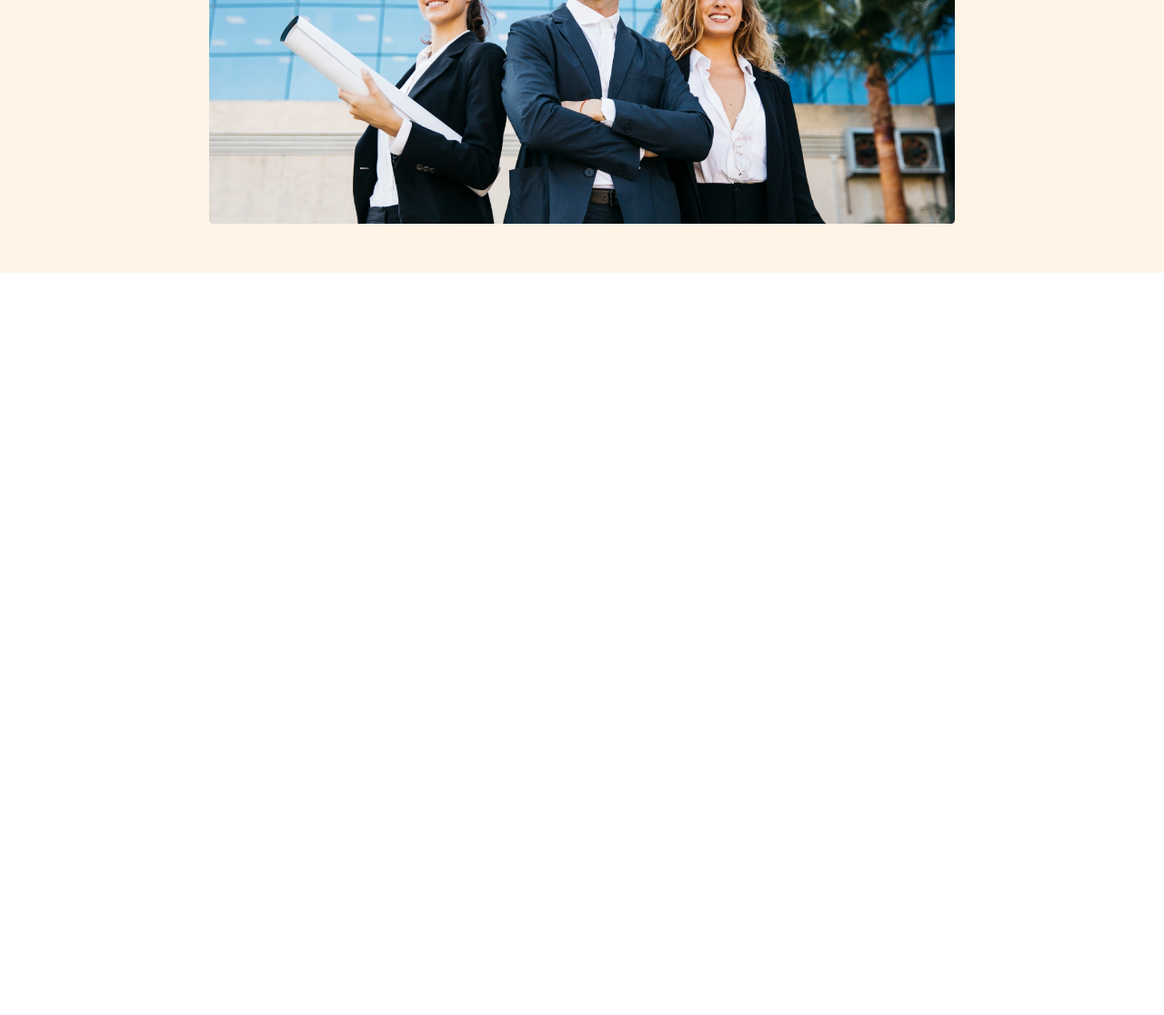
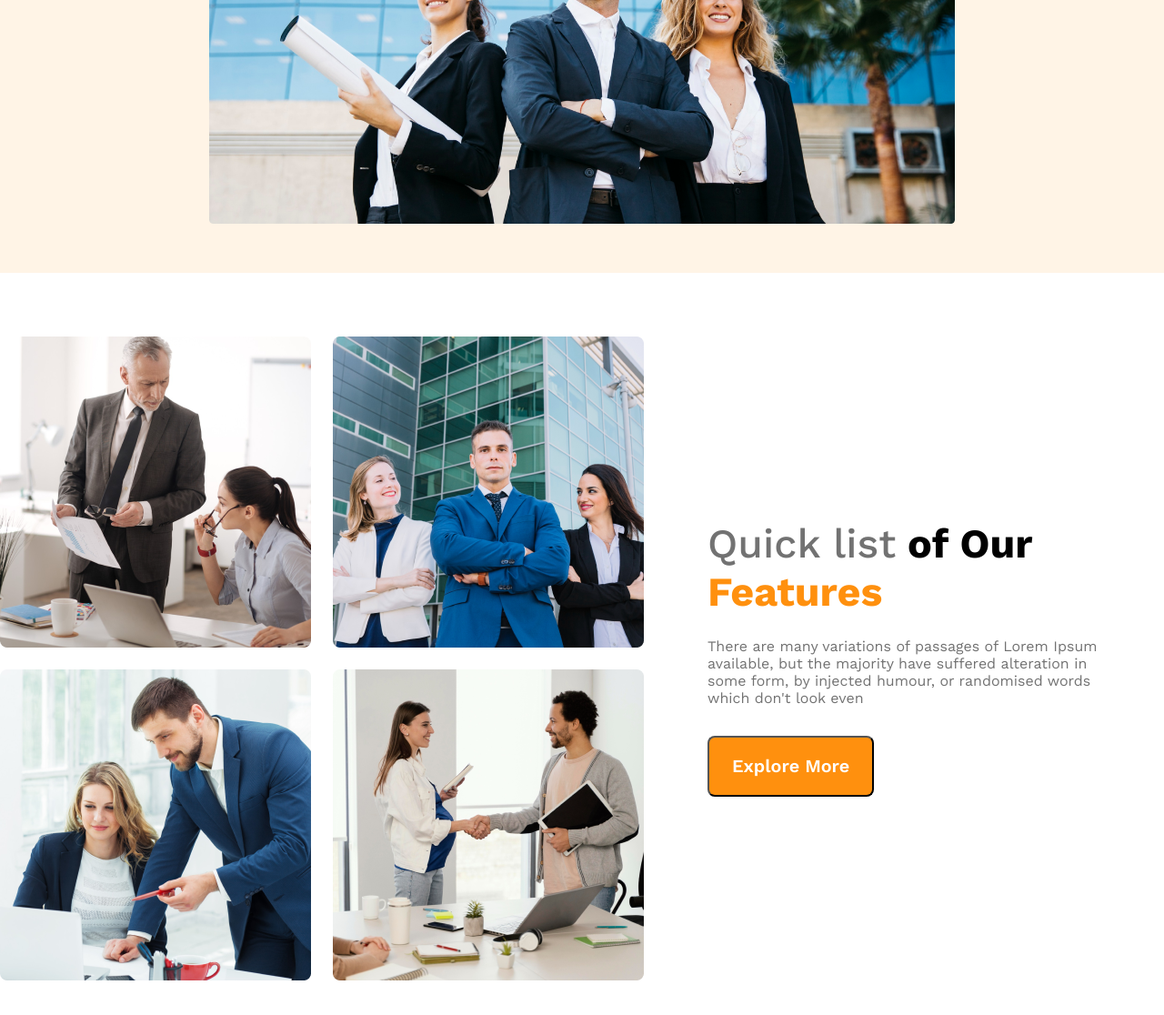
Before and after one commit to Ajhaeahmed3218/project-9, a plain HTML site: page index.html in a window 1280 px wide. Shown: the part 647-1763 px from the top of the page at 91% size. Before the commit the page ends 947 px from the top, so only its background shows below. Drawn offline with nearby package versions, Linux system fonts and the light colour scheme.

Commit message:
section teams responsive

```diff
--- a/index.html
+++ b/index.html
@@ -20,14 +20,26 @@
         <div class="bennar">
             <div class="bennar-content">
                 <h1 class="bennar-title">Brand New Group of Architects </h1>
-                <p class="bennar-paragreph">There are many variations of passages of Lorem Ipsum available, but the majority have suffered alteration in some form, by injected humour, or randomised words which don't look even</p>
+                <p class="text-gre">There are many variations of passages of Lorem Ipsum available, but the majority have suffered alteration in some form, by injected humour, or randomised words which don't look even</p>
                 <button class="btn-primary">Explore More</button>
             </div>
             <img class="bennar-img" src="g3-architects-resources-main/g3-architects-resources-main/images/banner.png" alt="">
         </div>
     </header>
     <main>
-
+        <section class="teams-container">
+            <div class="teams-img-container">
+                <img src="g3-architects-resources-main/g3-architects-resources-main/images/team1.png" alt="">
+                <img src="g3-architects-resources-main/g3-architects-resources-main/images/team2.png" alt="">
+                <img src="g3-architects-resources-main/g3-architects-resources-main/images/team3.png" alt="">
+                <img src="g3-architects-resources-main/g3-architects-resources-main/images/team4.png" alt="">
+            </div>
+            <div class="teams-content">
+                <h3 class="teams-content-title"><span class="Quick-list">Quick list</span> of Our <span class="Features">Features</span></h3>
+                <p class="teams-content-description">There are many variations of passages of Lorem Ipsum available, but the majority have suffered alteration in some form, by injected humour, or randomised words which don't look even</p>
+                <button class="btn-primary">Explore More</button>
+            </div>
+        </section>
     </main>
     <footer>
 
--- a/style.css
+++ b/style.css
@@ -59,7 +59,7 @@ font-size: 4rem;
 font-weight: 700;
 line-height: normal
 }
-.bennar-paragreph{
+.text-gre{
 color:  #727272;
 text-align: center;
 font-size: 1rem;
@@ -71,6 +71,49 @@ line-height: 26px;
     margin-top: 20px;
 }
 
+
+
+
+main{
+    max-width: 1440px;
+    margin: 70px auto;
+}
+
+.teams-container{
+    display: flex;
+    align-items: center;
+}
+.teams-img-container{
+    display: grid;
+    grid-template-columns: repeat(2, 1fr);
+    gap: 1.5rem;
+}
+.teams-content{
+    padding-left: 70px;
+    padding-right: 70px;
+}
+.teams-content-title{
+    font-size: 2.8rem;
+    padding-bottom: 1.5rem;
+
+}
+.Quick-list{
+    color:#727272 ;
+    font-weight: 500;
+}
+.Features{
+     color: #FF900E;
+     font-weight: 700px;
+}
+.teams-content-description{
+    padding-bottom:2rem;
+    color:  #727272;
+}
+
+
+
+
+
 @media screen and (max-width:576px) {
     header{
         padding: 20px;
@@ -78,14 +121,37 @@ line-height: 26px;
     nav{
         flex-direction: column;
     }
+    .teams-img-container{
+        grid-template-columns: repeat(1,1fr);
+    }
+    .teams-container{
+        flex-direction: column;
+    }
+    .teams-content{
+        padding-left: 20px;
+        padding-right: 20px;
+    }
 
 }
-@media screen and (min-width:576px) and (max-width:960px;) {
+
+@media screen and (min-width:576px) and (max-width:960px) {
     header{
         padding: 50px;
 
     }
-    nav{
+    nav {
+        flex-direction: column;
+    }
+    .teams-container{
+        flex-direction: column;
+    }
+}
+@media screen and (min-width:576px) and (max-width:960px) {
+    header{
+        padding: 50px;
+
+    }
+    nav {
         flex-direction: column;
     }
 
```
